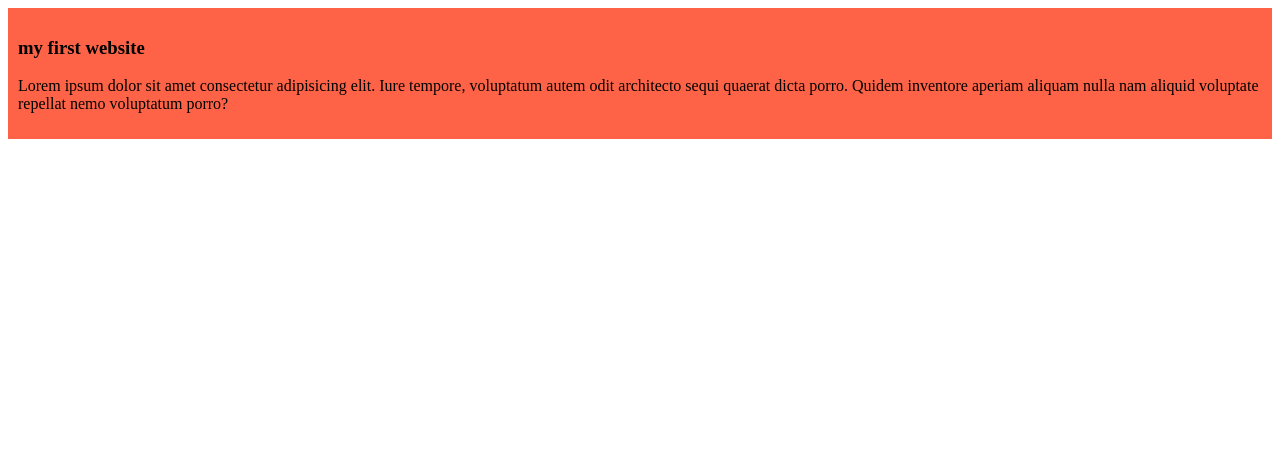
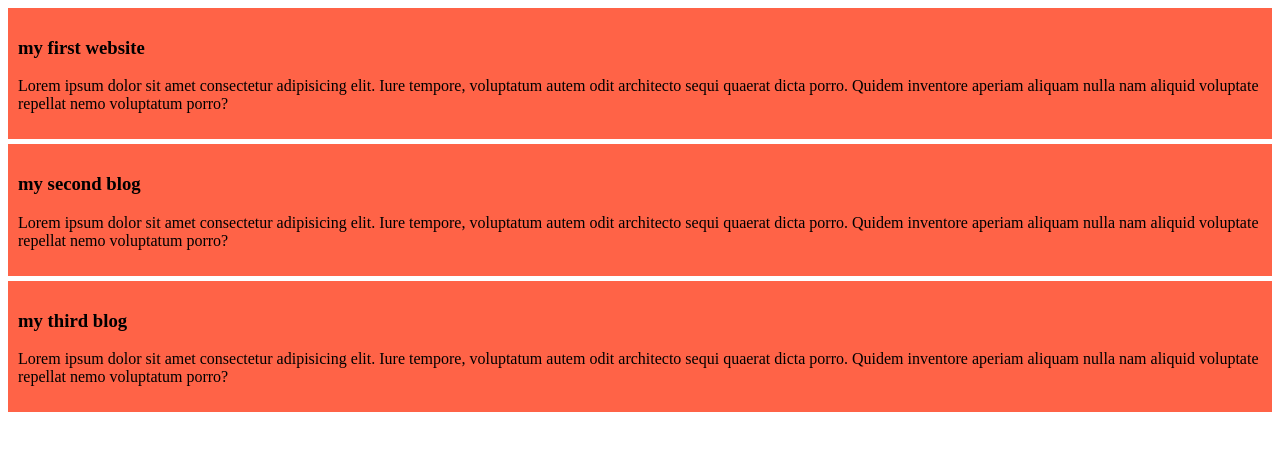
Before and after one commit to imranhasan2/my-simple-website, a plain HTML site: page index.html in a window 1280 px wide. Drawn offline with Linux system fonts and the light colour scheme.

Commit message:
added the second and third blog

```diff
--- a/index.html
+++ b/index.html
@@ -11,6 +11,14 @@
         <h3>my first website</h3>
         <p>Lorem ipsum dolor sit amet consectetur adipisicing elit. Iure tempore, voluptatum autem odit architecto sequi quaerat dicta porro. Quidem inventore aperiam aliquam nulla nam aliquid voluptate repellat nemo voluptatum porro?</p>
     </div>
+    <div>
+        <h3>my second blog</h3>
+        <p>Lorem ipsum dolor sit amet consectetur adipisicing elit. Iure tempore, voluptatum autem odit architecto sequi quaerat dicta porro. Quidem inventore aperiam aliquam nulla nam aliquid voluptate repellat nemo voluptatum porro?</p>
+    </div>
+    <div>
+        <h3>my third blog</h3>
+        <p>Lorem ipsum dolor sit amet consectetur adipisicing elit. Iure tempore, voluptatum autem odit architecto sequi quaerat dicta porro. Quidem inventore aperiam aliquam nulla nam aliquid voluptate repellat nemo voluptatum porro?</p>
+    </div>
 
 </body>
 </html>
--- a/styles/blog.css
+++ b/styles/blog.css
@@ -1,4 +1,5 @@
 div{
     background-color: tomato;
     padding: 10px;
+    margin-bottom: 5px;
 }
```
